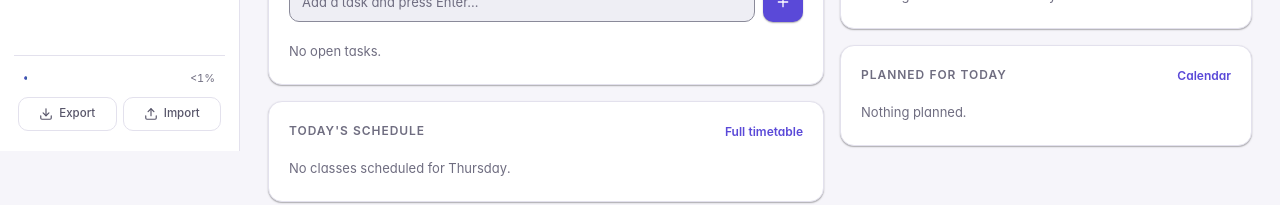
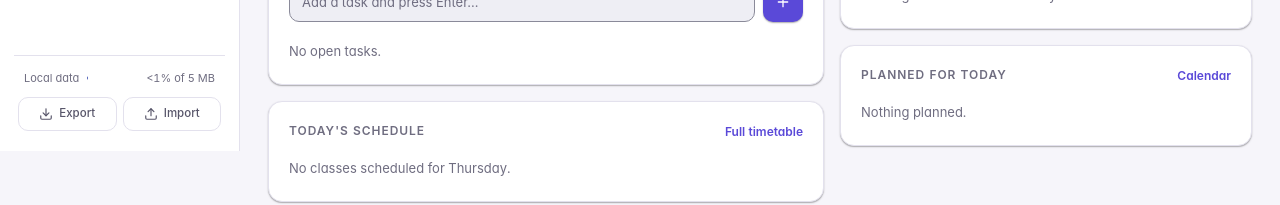
Before and after one commit to arun-v-p/StudyDesk, a React (Vite) app: page / in a window 1280 px wide. Shown: the part 649-854 px from the top of the page. Built offline with nearby package versions, Linux system fonts and the light colour scheme.

Commit message:
feat: enhance storage usage display with detailed tooltip and limit indication (#26)

```diff
--- a/src/components/layout/Sidebar.tsx
+++ b/src/components/layout/Sidebar.tsx
@@ -97,8 +97,11 @@ export function Sidebar({
         </nav>
 
         <div className="border-border mt-auto flex flex-col gap-2.5 border-t pt-3.5">
-          <div className="text-2xs text-subtle flex items-center gap-2 px-2.5">
-            <span className="sr-only">Browser storage used</span>
+          <div
+            className="text-2xs text-subtle flex items-center gap-2 px-2.5"
+            title="Approximate local browser storage used by StudyDesk records, measured against 5 MB. Uploaded attachment files are stored separately."
+          >
+            <span className="shrink-0">Local data</span>
             <span aria-hidden="true" className="bg-raised h-1 flex-1 overflow-hidden rounded-full">
               <span
                 className="from-accent to-info block h-full rounded-full bg-gradient-to-r"
@@ -106,7 +109,7 @@ export function Sidebar({
               />
             </span>
             <span className="tabular-nums">
-              {storagePercent < 1 ? '<1' : Math.round(storagePercent)}%
+              {storagePercent < 1 ? '<1' : Math.round(storagePercent)}% of 5 MB
             </span>
           </div>
           <div className="flex gap-1.5 px-1">
```
